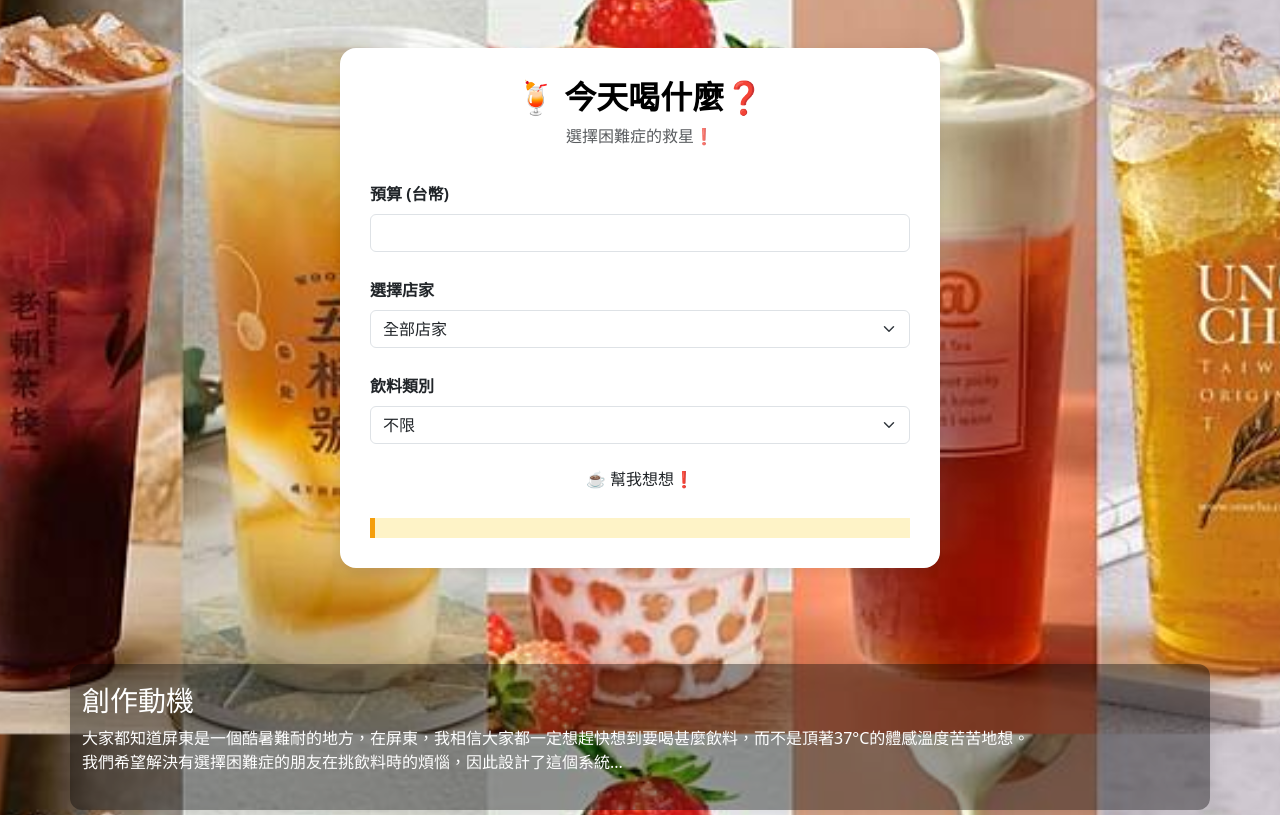
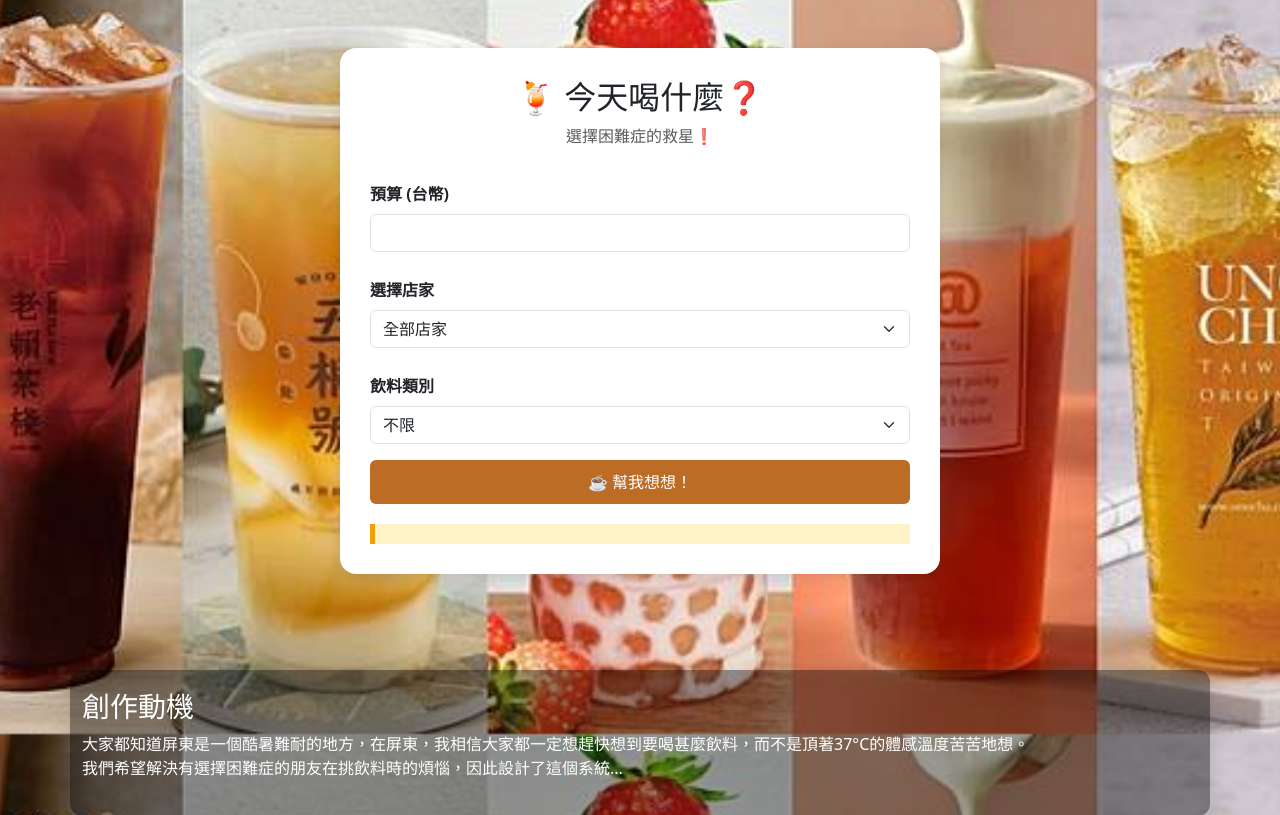
Before and after one commit to BrianThePropeller1037/DrinkSelector, a Flask app: page / in a window 1280 px wide. Shown: the part 66-881 px from the top of the page. Run offline with Flask 3, Linux system fonts and the light colour scheme.

Commit message:
Update index.html

```diff
--- a/templates/index.html
+++ b/templates/index.html
@@ -6,6 +6,22 @@
   <title>飲料推薦系統</title>
   <link rel="stylesheet" href="{{ url_for('static', filename='style.css') }}">
   <link href="https://cdn.jsdelivr.net/npm/bootstrap@5.3.0/dist/css/bootstrap.min.css" rel="stylesheet">
+  <style>
+    .btn-drink {
+      background-color: #bc6c25;
+      color: white;
+      padding: 10px 15px;
+      border: none;
+      border-radius: 6px;
+      cursor: pointer;
+      width: 100%;
+      font-size: 16px;
+      transition: background-color 0.3s ease;
+    }
+    .btn-drink:hover {
+      background-color: #a65f23;
+    }
+  </style>
 </head>
 <body>
   <header class="main-header">
@@ -34,7 +50,7 @@
 
   <div class="container-fluid py-5">
     <div class="drink-card mx-auto" style="max-width: 600px">
-      <h2 class="text-center mb-2 heading-black">🍹 今天喝什麼❓</h2>
+      <h2 class="text-center mb-2 heading-white">🍹 今天喝什麼❓</h2>
       <p class="text-center text-muted mb-4">選擇困難症的救星❗</p>
       <form id="form">
         <div class="mb-3">
@@ -60,7 +76,7 @@
             <option>其他</option>
           </select>
         </div>
-        <button class="btn btn-drink w-100" type="submit">☕️ 幫我想想❗</button>
+        <button class="btn-drink" type="submit">☕️ 幫我想想！</button>
       </form>
       <div id="result"></div>
     </div>
```
